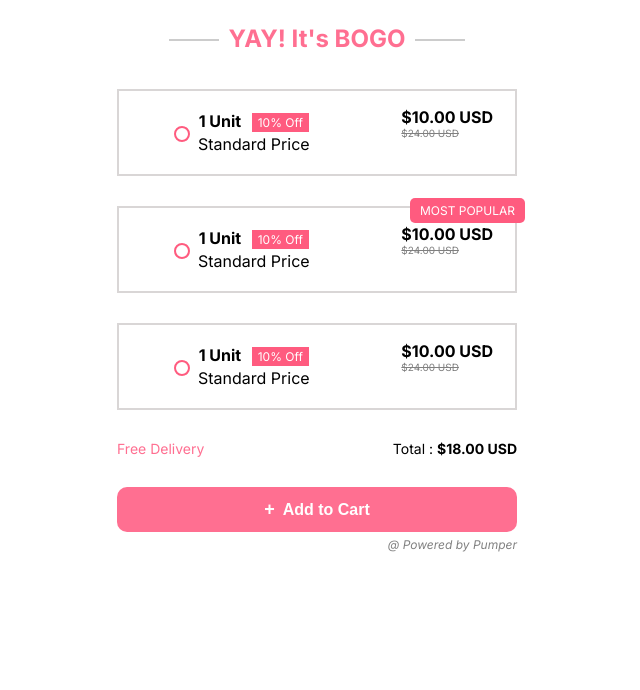
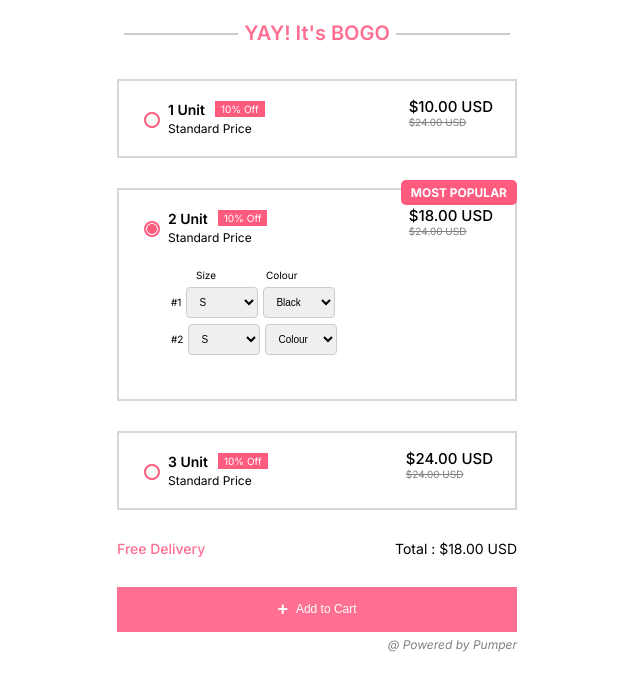
Before and after one commit to poojam4922/frontend-assesment, a plain HTML site: page index.html in a window 1280 px wide. Both pictures are taken after a click on the element 640 px from the left and 249 px from the top of the page. Shown: the whole page, without its empty margins (323-963 px from the left). Drawn offline with Linux system fonts and the light colour scheme.

Commit message:
error resolved

```diff
--- a/index.html
+++ b/index.html
@@ -14,10 +14,11 @@
           <div class="radio">
             <input type="radio" />
             <div class="details">
-              <div>
-                <strong>1 Unit</strong> <span class="discount">10% Off</span>
+              <div class="discount-detail">
+                <span class="unit">1 Unit</span>
+                <span class="discount">10% Off</span>
               </div>
-              <span>Standard Price</span>
+              <span class="standard-price">Standard Price</span>
             </div>
           </div>
           <div class="price">
@@ -32,20 +33,20 @@
             <div class="option-row">
               <label>#1</label>
               <select>
-                <option>S</option>
+                <option value="s">S</option>
               </select>
 
               <select>
-                <option>Black</option>
+                <option value="black">Black</option>
               </select>
             </div>
             <div class="option-row">
               <label>#2</label>
               <select>
-                <option>S</option>
+                <option value="s">S</option>
               </select>
               <select>
-                <option>Colour</option>
+                <option value="colour">Colour</option>
               </select>
             </div>
           </div>
@@ -55,14 +56,15 @@
           <div class="radio">
             <input type="radio" />
             <div class="details">
-              <div>
-                <strong>1 Unit</strong> <span class="discount">10% Off</span>
+              <div class="discount-detail">
+                <span class="unit">2 Unit</span>
+                <span class="discount">10% Off</span>
               </div>
-              <span>Standard Price</span>
+              <span class="standard-price">Standard Price</span>
             </div>
           </div>
           <div class="price">
-            <div class="current-price">$10.00 USD</div>
+            <div class="current-price">$18.00 USD</div>
             <div class="old-price">$24.00 USD</div>
           </div>
           <div class="options-container">
@@ -95,14 +97,15 @@
           <div class="radio">
             <input type="radio" />
             <div class="details">
-              <div>
-                <strong>1 Unit</strong> <span class="discount">10% Off</span>
+              <div class="discount-detail">
+                <span class="unit">3 Unit</span>
+                <span class="discount">10% Off</span>
               </div>
-              <span>Standard Price</span>
+              <span class="standard-price">Standard Price</span>
             </div>
           </div>
           <div class="price">
-            <div class="current-price">$10.00 USD</div>
+            <div class="current-price">$24.00 USD</div>
             <div class="old-price">$24.00 USD</div>
           </div>
           <div class="options-container">
@@ -133,7 +136,7 @@
         </div>
         <div class="top-section">
           <span class="free-delivery">Free Delivery</span>
-          <span class="total-price">Total : <b>$18.00 USD</b></span>
+          <span class="total-price">Total : <span>$18.00 USD</span></span>
         </div>
 
         <span>
--- a/index.js
+++ b/index.js
@@ -1,19 +1,26 @@
 document.querySelectorAll(".pricing-container").forEach((container) => {
   const options = container.querySelector(".options-container");
   const input = container.querySelector(".radio input");
-  console.log(input, "input");
 
-  container.addEventListener("mouseenter", () => {
+  container.addEventListener("click", () => {
+    // Hide options for all containers first
+    document
+      .querySelectorAll(".pricing-container")
+      .forEach((otherContainer) => {
+        const otherOptions = otherContainer.querySelector(".options-container");
+        const otherInput = otherContainer.querySelector(".radio input");
+        if (otherOptions !== options) {
+          otherOptions.style.opacity = "0";
+          otherOptions.style.transform = "translateY(-10px)";
+          otherOptions.style.display = "none";
+          otherInput.checked = false;
+        }
+      });
+
+    // Show options for the clicked container
     options.style.display = "flex";
     options.style.opacity = "1";
     options.style.transform = "translateY(0)";
     input.checked = true;
   });
-
-  container.addEventListener("mouseleave", () => {
-    options.style.opacity = "0";
-    options.style.transform = "translateY(-10px)";
-    options.style.display = "none";
-    input.checked = false;
-  });
 });
--- a/style.css
+++ b/style.css
@@ -13,6 +13,7 @@ body {
   background: white;
   padding: 20px 50px;
   border-radius: 8px;
+  /* box-shadow: 0 0 10px rgba(0, 0, 0, 0.1); */
   border: 2px solid #f1edee;
   min-height: 100vh;
   display: flex;
@@ -22,8 +23,8 @@ body {
   gap: 20px;
 }
 .bogo-text {
-  font-size: 24px;
-  font-weight: bold;
+  font-size: 20px;
+  font-weight: 600;
   color: #ff6f91;
   position: relative;
 }
@@ -32,15 +33,15 @@ body {
   content: "";
   position: absolute;
   top: 50%;
-  width: 50px;
+  width: 78%;
   height: 2px;
   background: #ccc;
 }
 .bogo-text::before {
-  left: -60px;
+  left: -120px;
 }
 .bogo-text::after {
-  right: -60px;
+  right: -120px;
 }
 
 .wrapper {
@@ -52,7 +53,7 @@ body {
 }
 .pricing-container {
   background: white;
-  padding: 20px 50px;
+  padding: 20px;
   border: 2px solid #d9d6d6;
   position: relative;
   cursor: pointer;
@@ -60,10 +61,11 @@ body {
 .most-popular {
   position: absolute;
   top: -10px;
-  right: -10px;
+  right: -2px;
   background: #ff5b7f;
   color: white;
   font-size: 12px;
+  font-weight: 700;
   padding: 5px 10px;
   border-radius: 5px;
 }
@@ -101,12 +103,28 @@ body {
   flex-direction: column;
   gap: 3px;
 }
+.discount-detail {
+  display: flex;
+  justify-content: center;
+  align-items: center;
+  gap: 10px;
+}
+.details .unit {
+  font-size: 14px;
+  font-weight: 600;
+}
+.standard-price {
+  font-size: 12px;
+  font-weight: 400;
+  text-align: left;
+}
 .discount {
   background: #ff5b7f;
   color: white;
-  font-size: 12px;
+  font-size: 10px;
+  font-weight: 400;
   padding: 2px 6px;
-  margin-left: 6px;
+  /* margin-left: 6px; */
 }
 .price {
   text-align: right;
@@ -115,14 +133,15 @@ body {
   right: 22px;
 }
 .current-price {
-  font-size: 16px;
-  font-weight: bold;
+  font-size: 15px;
+  font-weight: 500;
 }
 .old-price {
   font-size: 10px;
   color: gray;
   text-decoration: line-through;
   text-align: left;
+  font-weight: 400;
 }
 .options {
   margin-top: 10px;
@@ -150,7 +169,7 @@ select {
   opacity: 0;
   transform: translateY(-10px);
   transition: opacity 0.3s ease-in-out, transform 0.3s ease-in-out;
-  pointer-events: none;
+  /* pointer-events: none; */
 }
 
 .option-row {
@@ -160,20 +179,23 @@ select {
 }
 
 .option-row label {
-  font-size: 12px;
+  font-size: 10px;
+  font-weight: 400;
 }
 
 select {
   padding: 8px;
   border: 1px solid #ccc;
   width: 72px;
-  font-size: 12px;
+  font-size: 10px;
+  font-weight: 400;
 }
 .header {
   display: flex;
-  font-size: 12px;
+  font-size: 10px;
   gap: 50px;
   padding: 0px 25px;
+  font-weight: 400;
 }
 .top-section {
   display: flex;
@@ -183,6 +205,7 @@ select {
 .free-delivery {
   color: #ff6f91;
   font-size: 14px;
+  font-weight: 500;
 }
 
 .total-price {
@@ -195,10 +218,9 @@ select {
   width: 100%;
   background-color: #ff6f91;
   color: white;
-  font-size: 16px;
-  font-weight: bold;
+  font-size: 12px;
+  font-weight: 500;
   border: none;
-  border-radius: 10px;
   padding: 12px 0;
   display: flex;
   justify-content: center;
@@ -218,6 +240,7 @@ select {
   font-style: italic;
   text-align: right;
   margin-top: 5px;
+  font-weight: 400;
 }
 
 @media (max-width: 768px) {
```
